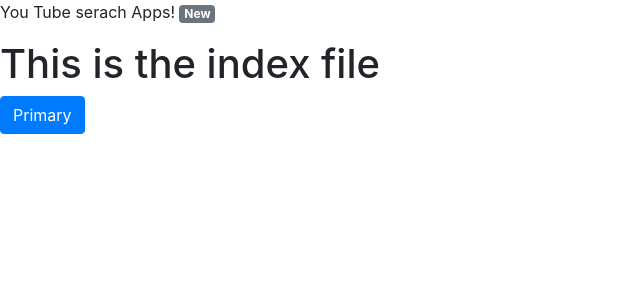
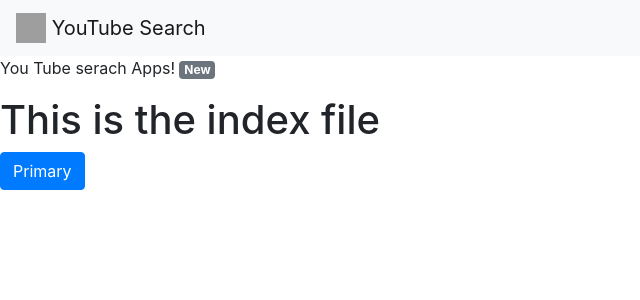
Before and after one commit to StephenDeVaux/youtube_search, a Nuxt app: page / in a window 1280 px wide. Shown: the top 300 px of the page, without its empty margins (0-640 px from the left). Built offline with nearby package versions, Linux system fonts and the light colour scheme; grey boxes are pictures that could not be loaded.

Commit message:
Added navbar

```diff
--- a/layouts/default.vue
+++ b/layouts/default.vue
@@ -1,11 +1,21 @@
 <template>
-    <div>
-        <p>You Tube serach Apps! <span class="badge badge-secondary">New</span></p>
-        <Nuxt />
-    </div>
+  <div>
+    <nav class="navbar sticky-top navbar-light bg-light">
+      <a class="navbar-brand" href="/">
+        <img
+          src="https://cdn.iconscout.com/icon/free/png-256/youtube-85-226402.png"
+          width="30"
+          height="30"
+          class="d-inline-block align-top"
+          alt=""
+        />
+        YouTube Search
+      </a>
+    </nav>
+    <p>You Tube serach Apps! <span class="badge badge-secondary">New</span></p>
+    <Nuxt />
+  </div>
 </template>
 
 <style>
-
-
 </style>
```
